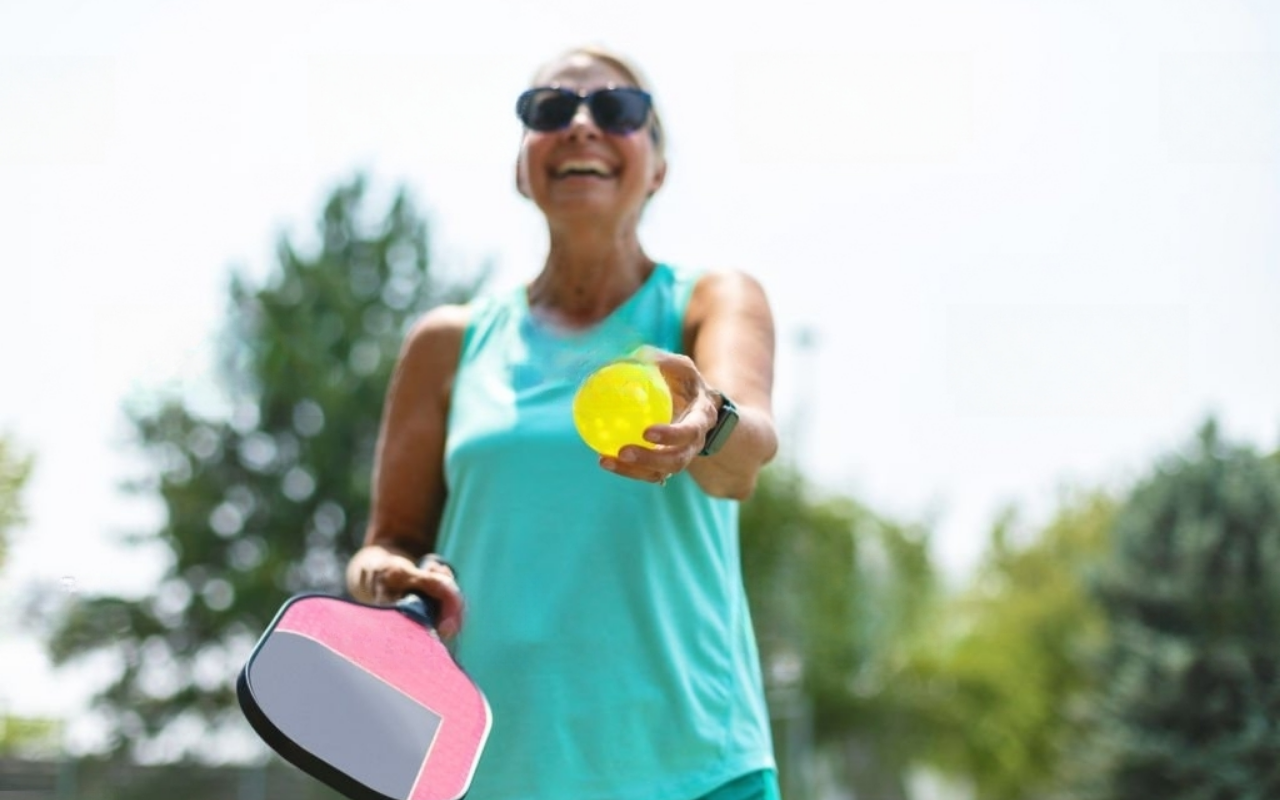
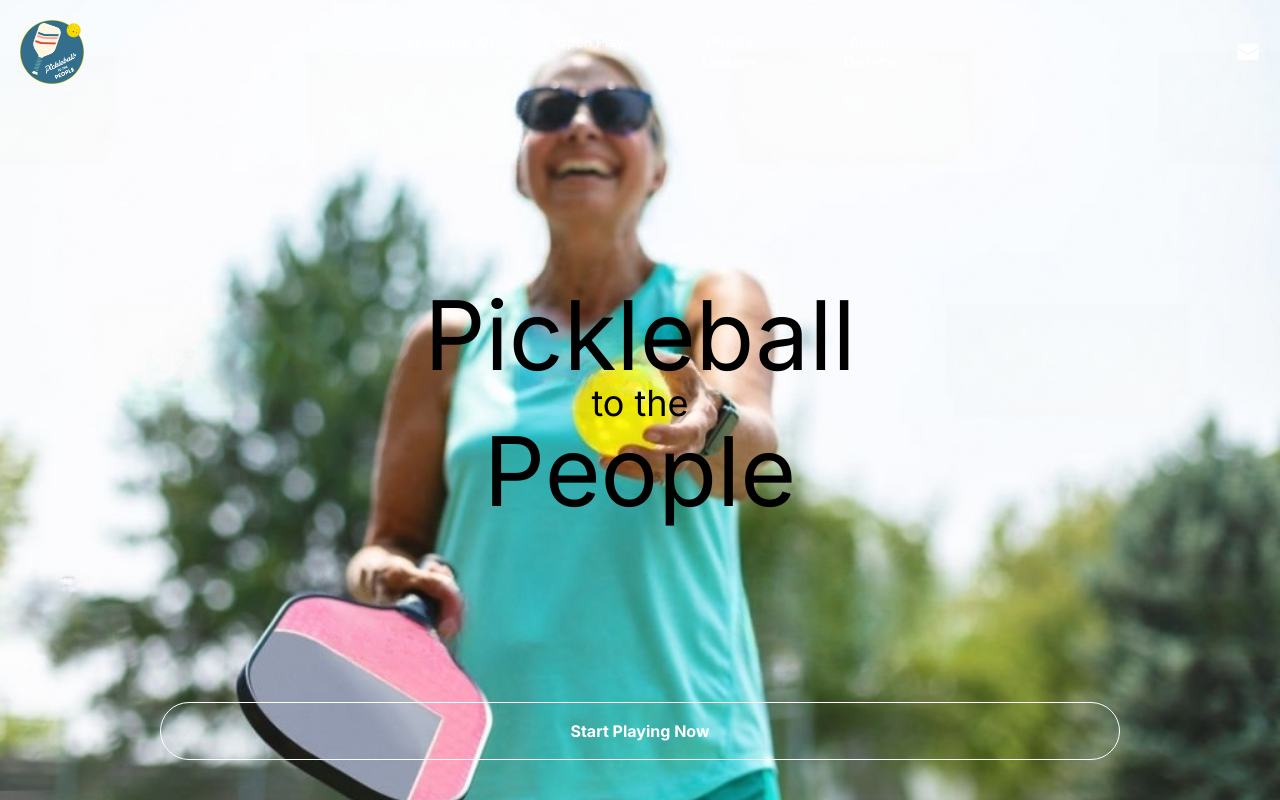
Before and after one commit to avinashi10/pickle-nextjs, a Next.js app in the folder pickleball/: page /aboutDar in a window 1280 px wide. Built offline with nearby package versions, Linux system fonts and the light colour scheme.

Commit message:
Set background image z-index and Update logo

```diff
--- a/pickleball/src/app/aboutDar/page.jsx
+++ b/pickleball/src/app/aboutDar/page.jsx
@@ -12,20 +12,22 @@ import backgroundImage from '../images/landingPage.png';
 const AboutDar = ()=>{
   return (
     <div
-    className="bg-cover bg-center w-full h-screen flex flex-col justify-between items-center"
+    className="relative w-full h-screen flex flex-col justify-between items-center"
     >
+      <div className="absolute inset-0 -z-1">
         <Image
           alt="Mountains"
           src={backgroundImage}
           placeholder="blur"
           quality={100}
-        fill
+          layout="fill"
           sizes="100vw"
           style={{
             objectFit: 'cover',
           }}
         />
-      <nav className="w-full flex justify-between items-center p-5">
+      </div>
+      <nav className="relative w-full flex justify-between items-center p-5 z-10">
         <Link href="/">
           <div className="w-48 sm:w-32 md:w-24 lg:w-16">
             <Image
@@ -47,13 +49,13 @@ const AboutDar = ()=>{
         <EnvelopeIcon className="h-6 w-6 text-white" />
       </nav>
 
-      <div className="text-center">
+      <div className="relative text-center z-10">
         <p className="text-8xl">Pickleball</p>
         <p className="text-4xl">to the</p>
         <p className="text-8xl">People</p>
       </div>
 
-      <button className="w-3/4 py-4 bg-transparent border border-white rounded-full text-white font-bold mb-10 hover:bg-white hover:text-black">
+      <button className="relative w-3/4 py-4 bg-transparent border border-white rounded-full text-white font-bold mb-10 hover:bg-white hover:text-black z-10">
         Start Playing Now
       </button>
     </div>
```
Also changed, not shown: pickleball/src/app/images/PickleballLogo.png. Lines whose indentation alone changed are shown as unchanged.
